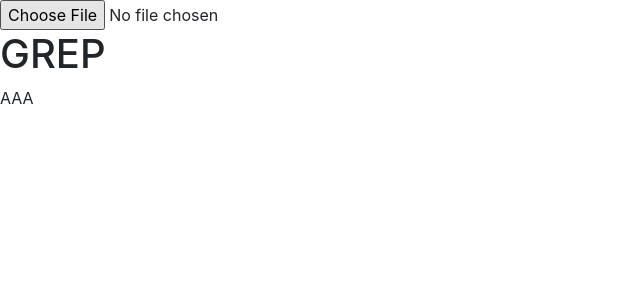
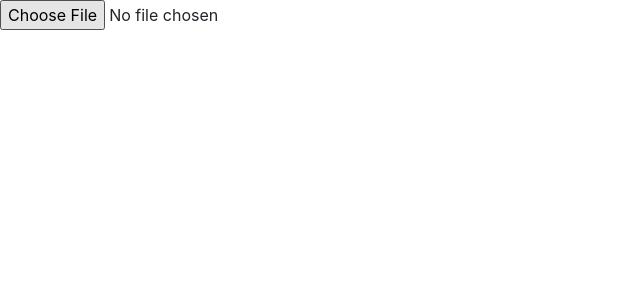
Before and after one commit to osawa-koki/simple-grep.ts, a Nuxt app: page /grep in a window 1280 px wide. Shown: the top 300 px of the page, without its empty margins (0-640 px from the left). Built offline with nearby package versions, Linux system fonts and the light colour scheme.

Commit message:
ファイル一覧の表示まで。

```diff
--- a/components/Explorer.vue
+++ b/components/Explorer.vue
@@ -1,7 +1,7 @@
 <template>
   <div id="ExplorerDiv">
-    <h1>GREP</h1>
-    <p>{{ name }}</p>
+    <div v-for="file in files" :key="file.webkitRelativePath" class="File">
+    <div>{{ file.name }}</div></div>
   </div>
 </template>
 
@@ -10,6 +10,11 @@ import Vue from 'vue';
 
 export default Vue.extend({
   name: 'GrepPage',
-  props: ["name"],
+  props: {
+    files: {
+      type: Array as () => File[],
+      required: true,
+    },
+  },
 });
 </script>
--- a/pages/grep.vue
+++ b/pages/grep.vue
@@ -1,31 +1,28 @@
 <template>
   <div>
     <input type="file" webkitdirectory @change="handleDirSelect" />
-    <Explorer name="AAA" />
+    <Explorer :files="files" />
   </div>
 </template>
 
 <script lang="ts">
 import Vue from 'vue';
-import DirFile from '~/src/DirFile';
 
 export default Vue.extend({
   name: 'GrepPage',
   data() {
     return {
-      dir_files: [] as DirFile[],
+      files: [] as File[],
     };
   },
   methods: {
     handleDirSelect(event: any): void {
       const files = event.target.files;
-      this.dir_files = [] as DirFile[];
+      this.files = [] as File[];
       for (let i = 0; i < files.length; i++) {
-        // const file = files[i];
-        // const path = file.webkitRelativePath.replace(/^\//, '');
-        // const dirs = path.split('/');
-        // console.log(path);
-      };
+        this.files.push(files[i]);
+      }
+      this.files.sort((a, b) => a.webkitRelativePath.localeCompare(b.webkitRelativePath));
     },
   },
 });
```
Also changed, not shown: src/DirFile.ts (deleted, +0 -11 lines).
